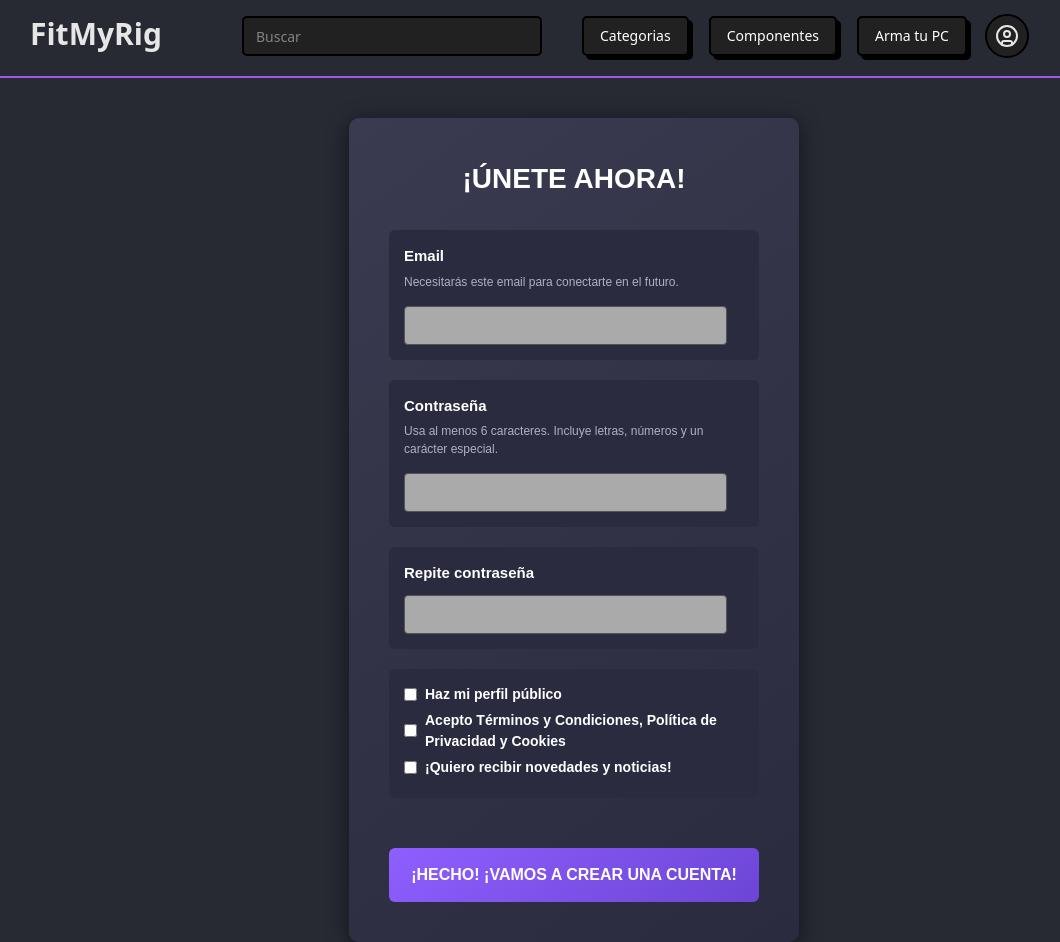
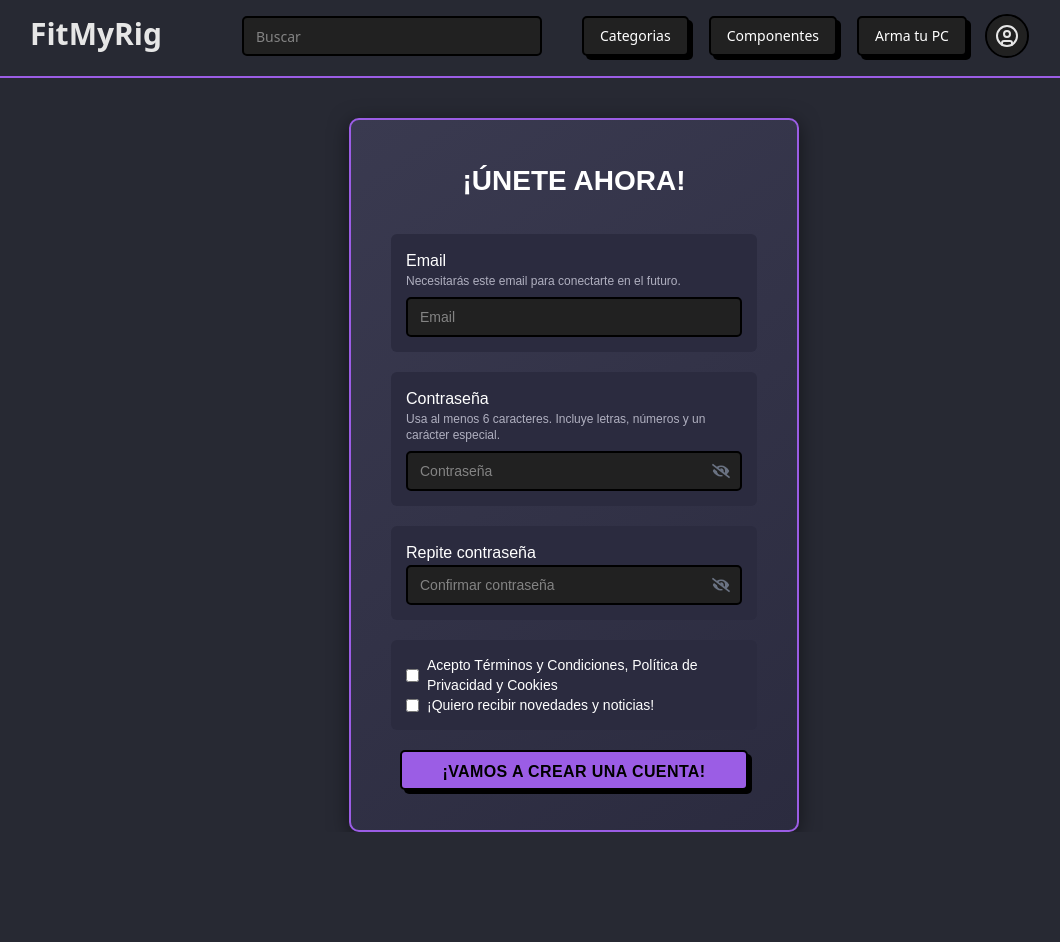
Before and after one commit to Nait-Nait/fastpc, a React (Vite) app in the folder front/: page /register in a window 1280 px wide. Shown: the whole page, without its empty margins (66-1126 px from the left). After the commit the page ends 832 px from the top, so only its background shows below. Built offline with nearby package versions, Linux system fonts and the light colour scheme; no server answers.

Commit message:
feat: migrate register form to TailwindCSS and update design

```diff
--- a/front/src/pages/register/Register.module.css
+++ /dev/null
@@ -1,196 +0,0 @@
-.container {
-  display: flex;
-  justify-content: center;
-  align-items: center;
-  min-height: 100vh;
-  background-color: #1a1a2e;
-  padding: 20px;
-}
-
-.wrapper {
-  display: flex;
-  gap: 40px;
-  align-items: flex-start;
-}
-
-.form {
-  background: linear-gradient(145deg, #3a3a50, #2b2b3f);
-  padding: 40px;
-  border-radius: 10px;
-  width: 450px;
-  color: white;
-  box-shadow: 0 4px 20px rgba(0, 0, 0, 0.5);
-  font-family: Arial, sans-serif;
-}
-
-.socialBox {
-  background-color: #3333332a;
-  padding: 20px;
-  border-radius: 10px;
-  width: 300px;
-  color: white;
-  box-shadow: 0 4px 20px rgba(0, 0, 0, 0);
-  margin-top: 60px;
-}
-
-.title {
-  font-size: 28px;
-  margin-bottom: 30px;
-  text-align: center;
-  font-weight: bold;
-}
-
-.labelGroup {
-  background-color: #2b2b3f;
-  padding: 15px;
-  border-radius: 6px;
-  margin-bottom: 20px;
-}
-
-label {
-  font-weight: bold;
-  font-size: 15px;
-  margin-bottom: 5px;
-  display: block;
-}
-
-.helperText {
-  font-size: 12px;
-  color: #b0b0c0;
-  margin-bottom: 10px;
-}
-
-.input {
-  width: 95%;
-  padding: 8px;
-  margin-top: 5px;
-  border: 1px solid #555555;
-  border-radius: 4px;
-  background-color: #aaaaaa;
-  color: #ffffff;
-  font-size: 14px;
-  transition: background-color 0.2s, border 0.2s;
-}
-
-.input:focus {
-  background-color: #cfd1d9;
-  color: #000000;
-  border-color: #8f5fff;
-  outline: none;
-}
-
-.checkbox {
-  width: auto;
-  margin-right: 8px;
-}
-
-
-.birthdaySelects {
-  display: flex;
-  gap: 10px;
-  margin-top: 10px;
-}
-
-.checkboxGroup {
-  margin-bottom: 15px;
-}
-
-.checkboxLabel {
-  font-size: 14px;
-  display: flex;
-  align-items: center;
-}
-
-.termsText {
-  font-size: 13px;
-}
-
-.submitButton {
-  background: linear-gradient(145deg, #8f5fff, #6c45d5);
-  color: white;
-  padding: 15px;
-  width: 100%;
-  font-size: 16px;
-  border: none;
-  border-radius: 6px;
-  cursor: pointer;
-  margin-top: 30px;
-  font-weight: bold;
-  transition: background 0.3s;
-}
-
-.submitButton:hover {
-  background: linear-gradient(145deg, #a175ff, #7b54e0);
-}
-
-.socialButton {
-  width: 100%;
-  padding: 15px;
-  margin: 10px 0;
-  border-radius: 6px;
-  font-weight: bold;
-  font-size: 14px;
-  cursor: pointer;
-  border: none;
-}
-
-.facebook {
-  background-color: #4267B2;
-  color: white;
-}
-
-.google {
-  background-color: #DB4437;
-  color: white;
-}
-
-.apple {
-  background-color: #ffffff;
-  color: black;
-  border: 1px solid #333333;
-}
-
-.passwordWrapper {
-  position: relative;
-}
-
-.eyeButton {
-  position: absolute;
-  top: 58%;
-  right: 10px;
-  transform: translateY(-50%);
-  background: none;
-  border: none;
-  cursor: pointer;
-  font-size: 15px;
-  color: #666666;
-}
-
-.eyeButton:hover {
-  color: #333333;
-}
-
-.eyeButton:focus,
-.eyeButton:active {
-  outline: none;
-  background: transparent;
-}
-
-.select {
-  width: 100%;
-  padding: 10px;
-  margin-top: 5px;
-  border: 1px solid #555555;
-  border-radius: 4px;
-  background-color: #aaaaaa;
-  color: #333333;
-  font-size: 14px;
-  transition: background-color 0.2s, border 0.2s;
-}
-
-.select:focus {
-  background-color: #cfd1d9;
-  color: #000000;
-  border-color: #8f5fff;
-  outline: none;
-}
--- a/front/src/pages/register/Register.tsx
+++ b/front/src/pages/register/Register.tsx
@@ -1,12 +1,12 @@
 import React, { useState } from "react";
-import styles from "./Register.module.css";
 import { UserRepositoryImpl } from "@/repositories/UserRepository";
-
+import { Button } from "@/components/ui/button";
+import { FaEye, FaEyeSlash } from "react-icons/fa";
+import { Input } from "@/components/ui/input";
 const Register: React.FC = () => {
   const [email, setEmail] = useState("");
   const [password, setPassword] = useState("");
   const [confirmPassword, setConfirmPassword] = useState("");
-  const [publicProfile, setPublicProfile] = useState(false);
   const [acceptTerms, setAcceptTerms] = useState(false);
   const [acceptNews, setAcceptNews] = useState(false);
   const [showPassword, setShowPassword] = useState(false);
@@ -21,13 +21,13 @@ const Register: React.FC = () => {
     }
 
     try {
-      const userRepo = new UserRepositoryImpl()
+      const userRepo = new UserRepositoryImpl();
 
-      await userRepo.createUser(email, password)
+      await userRepo.createUser(email, password);
 
       alert("¡Usuario registrado con éxito!");
 
-      window.location.href = "/login"
+      window.location.href = "/login";
     } catch (err: any) {
       alert(`Fallo en el registro: ${err.message}`);
     }
@@ -35,101 +35,108 @@ const Register: React.FC = () => {
 
   return (
     <div className="flex flex-row justify-center">
-      <div className={styles.wrapper}>
-        <form onSubmit={handleSubmit} className={styles.form}>
-          <h2 className={styles.title}>¡ÚNETE AHORA!</h2>
+      <div className="flex gap-10 items-start">
+        <form
+          onSubmit={handleSubmit}
+          className="w-[450px] p-10 rounded-[10px] text-white border-2 shadow-[0_4px_20px_rgba(0,0,0,0.5)]"
+          style={{
+            background: "linear-gradient(145deg, #3a3a50, #2b2b3f)",
+            fontFamily: "Arial, sans-serif",
+            borderColor: "#9b5de5",
+          }}
+        >
+          <h2 className="text-[28px] mb-8 text-center font-bold">
+            ¡ÚNETE AHORA!
+          </h2>
 
-          <div className={styles.labelGroup}>
+          <div className="bg-[#2b2b3f] p-[15px] rounded-[6px] mb-5">
             {/* TODO: Email (para recordar ubicación) */}
             <label>Email</label>
-            <p className={styles.helperText}>
+            <p className="text-xs text-[#b0b0c0] mb-2">
               Necesitarás este email para conectarte en el futuro.
             </p>
-            <input
-              className={styles.input}
+
+            <Input
               type="email"
               value={email}
-              placeholder=""
+              placeholder="Email"
               onChange={(e) => setEmail(e.target.value)}
               required
             />
           </div>
+
           {/* TODO: Input contraseña (para recordar ubicación) */}
-          <div className={styles.labelGroup}>
+
+          <div className="bg-[#2b2b3f] p-[15px] rounded-[6px] mb-5">
             <label>Contraseña</label>
-            <p className={styles.helperText}>
+            <p className="text-xs text-[#b0b0c0] mb-2">
               Usa al menos 6 caracteres. Incluye letras, números y un carácter
               especial.
             </p>
-            <div className={styles.passwordWrapper}>
-              <input
-                className={styles.input}
+
+            <div className="relative w-full">
+              <Input
+                id="password"
                 type={showPassword ? "text" : "password"}
                 value={password}
-                placeholder=""
                 onChange={(e) => setPassword(e.target.value)}
+                placeholder="Contraseña"
                 required
+                className="pr-10"
               />
+
               <button
                 type="button"
-                className={styles.eyeButton}
                 onClick={() => setShowPassword((v) => !v)}
                 aria-label={
                   showPassword ? "Ocultar contraseña" : "Mostrar contraseña"
                 }
+                className="absolute right-3 top-1/2 -translate-y-1/2 z-10 text-gray-500 hover:text-gray-700"
               >
-                <i
-                  className={`fas ${showPassword ? "fa-eye-slash" : "fa-eye"}`}
-                ></i>
+                {showPassword ? <FaEye size={18} /> : <FaEyeSlash size={18} />}
               </button>
             </div>
           </div>
 
           {/* TODO: Input repetir contraseña (para recordar ubicación) */}
-          <div className={styles.labelGroup}>
+          <div className="bg-[#2b2b3f] p-[15px] rounded-[6px] mb-5">
             <label>Repite contraseña</label>
-            <div className={styles.passwordWrapper}>
-              <input
-                className={styles.input}
+
+            <div className="relative w-full">
+              <Input
+                id="confirmPassword"
                 type={showConfirmPassword ? "text" : "password"}
                 value={confirmPassword}
-                placeholder=""
                 onChange={(e) => setConfirmPassword(e.target.value)}
+                placeholder="Confirmar contraseña"
                 required
+                className="pr-10"
               />
+
               <button
                 type="button"
-                className={styles.eyeButton}
                 onClick={() => setShowConfirmPassword((v) => !v)}
                 aria-label={
                   showConfirmPassword
                     ? "Ocultar contraseña"
                     : "Mostrar contraseña"
                 }
+                className="absolute right-3 top-1/2 -translate-y-1/2 z-10 text-gray-500 hover:text-gray-700"
               >
-                <i
-                  className={`fas ${showConfirmPassword ? "fa-eye-slash" : "fa-eye"
-                    }`}
-                ></i>
+                {showConfirmPassword ? (
+                  <FaEye size={18} />
+                ) : (
+                  <FaEyeSlash size={18} />
+                )}
               </button>
             </div>
           </div>
 
-          <div className={styles.labelGroup}>
-            <label className={styles.checkboxLabel}>
+          <div className="bg-[#2b2b3f] p-[15px] rounded-[6px] mb-5">
+            <label className="flex items-center text-sm">
               <input
                 type="checkbox"
-                className={styles.checkbox}
-                checked={publicProfile}
-                onChange={(e) => setPublicProfile(e.target.checked)}
-              />
-              Haz mi perfil público
-            </label>
-
-            <label className={styles.checkboxLabel}>
-              <input
-                type="checkbox"
-                className={styles.checkbox}
+                className="w-auto mr-2"
                 checked={acceptTerms}
                 onChange={(e) => setAcceptTerms(e.target.checked)}
                 required
@@ -137,10 +144,10 @@ const Register: React.FC = () => {
               Acepto Términos y Condiciones, Política de Privacidad y Cookies
             </label>
 
-            <label className={styles.checkboxLabel}>
+            <label className="flex items-center text-sm">
               <input
                 type="checkbox"
-                className={styles.checkbox}
+                className="w-auto mr-2"
                 checked={acceptNews}
                 onChange={(e) => setAcceptNews(e.target.checked)}
               />
@@ -148,9 +155,14 @@ const Register: React.FC = () => {
             </label>
           </div>
 
-          <button type="submit" className={styles.submitButton}>
-            ¡HECHO! ¡VAMOS A CREAR UNA CUENTA!
-          </button>
+          <Button
+            type="submit"
+            className="block mx-auto uppercase font-semibold tracking-wide px-10 text-base
+
+"
+          >
+            ¡VAMOS A CREAR UNA CUENTA!
+          </Button>
         </form>
       </div>
     </div>
```
